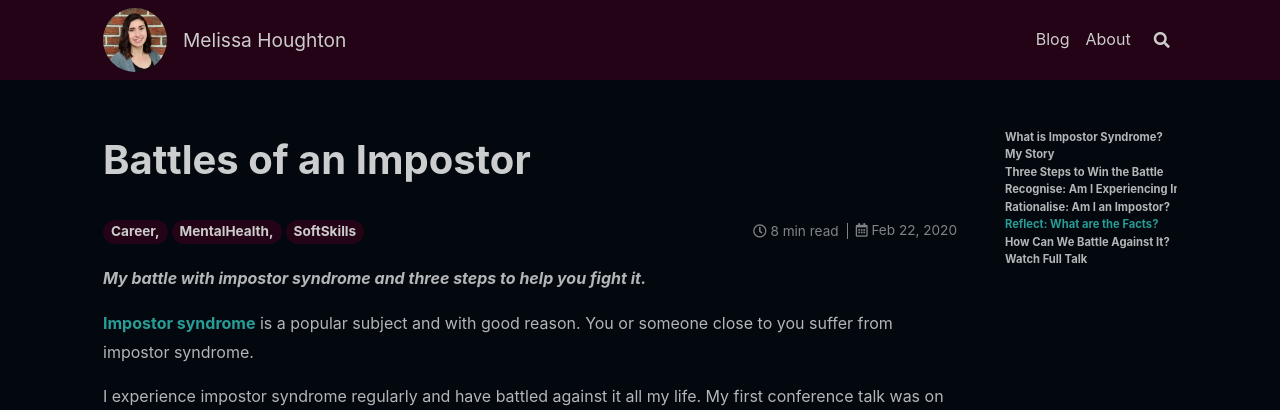
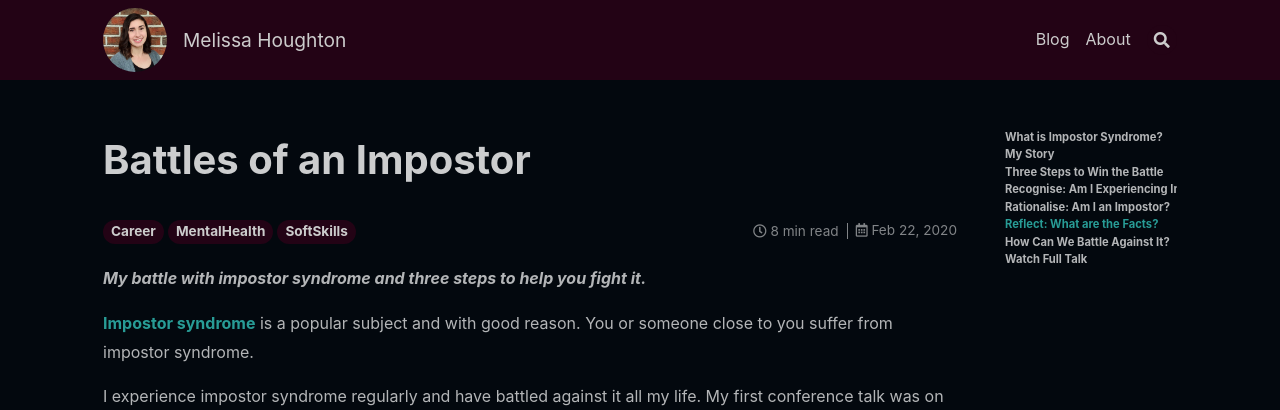
Before and after one commit to melissahoughton/melissahoughton.github.io, a Jekyll site: the page built from _posts/2020-02-22-impostor-syndrome.md, in a window 1280 px wide and 900 px high. Shown: the top 410 px of the window. Built offline with Jekyll 4.4.1, drawn with Linux system fonts in a browser that asks for light colours; nearby versions of some CDN libraries; comment, search, counter and statistics services are not loaded.

Commit message:
fix: tags on old posts

```diff
--- a/_posts/2020-02-22-impostor-syndrome.md
+++ b/_posts/2020-02-22-impostor-syndrome.md
@@ -1,6 +1,6 @@
 ---
 title: Battles of an Impostor
-tags: Career, MentalHealth, SoftSkills
+tags: Career MentalHealth SoftSkills
 readtime: 8
 key: impostor-syndrome
 ---
@@ -24,7 +24,7 @@ Whatever you want to call it, it is when you feel like a fraud, you are getting
 ## My Story
 In September 2019, I did the locknote for [DDD Syndey](https://www.dddsydney.com.au/).
 
-<blockquote class="twitter-tweet"><p lang="en" dir="ltr">It&#39;s our pleasure to introduce our locknote speaker, <a href="https://twitter.com/meliss_houghton?ref_src=twsrc%5Etfw">@meliss_houghton</a>, part of the fabulous <a href="https://twitter.com/DDDPerth?ref_src=twsrc%5Etfw">@DDDPerth</a> crew!<br><br>Melissa will be sharing her experience dealing with impostor syndrome, which I&#39;m sure many of us have experienced.<br><br>Don&#39;t forget your 🎫! <a href="https://t.co/lDfDMhpJnP">https://t.co/lDfDMhpJnP</a></p>&mdash; DDD Sydney (@dddsydney) <a href="https://twitter.com/dddsydney/status/1169014429666750466?ref_src=twsrc%5Etfw">September 3, 2019</a></blockquote> <script async src="https://platform.twitter.com/widgets.js" charset="utf-8"></script>
+<blockquote class="twitter-tweet" data-theme="dark"><p lang="en" dir="ltr">It&#39;s our pleasure to introduce our locknote speaker, <a href="https://twitter.com/meliss_houghton?ref_src=twsrc%5Etfw">@meliss_houghton</a>, part of the fabulous <a href="https://twitter.com/DDDPerth?ref_src=twsrc%5Etfw">@DDDPerth</a> crew!<br><br>Melissa will be sharing her experience dealing with impostor syndrome, which I&#39;m sure many of us have experienced.<br><br>Don&#39;t forget your 🎫! <a href="https://t.co/lDfDMhpJnP">https://t.co/lDfDMhpJnP</a></p>&mdash; DDD Sydney (@dddsydney) <a href="https://twitter.com/dddsydney/status/1169014429666750466?ref_src=twsrc%5Etfw">September 3, 2019</a></blockquote> <script async src="https://platform.twitter.com/widgets.js" charset="utf-8"></script>
 
 When I first heard that they wanted *me* for the locknote, I thought it must be a prank!
 
```
Also changed, not shown: _posts/2020-04-26-keeping-up.md (+1 -1 lines), _posts/2020-07-12-angular-material.md (+1 -1 lines).
